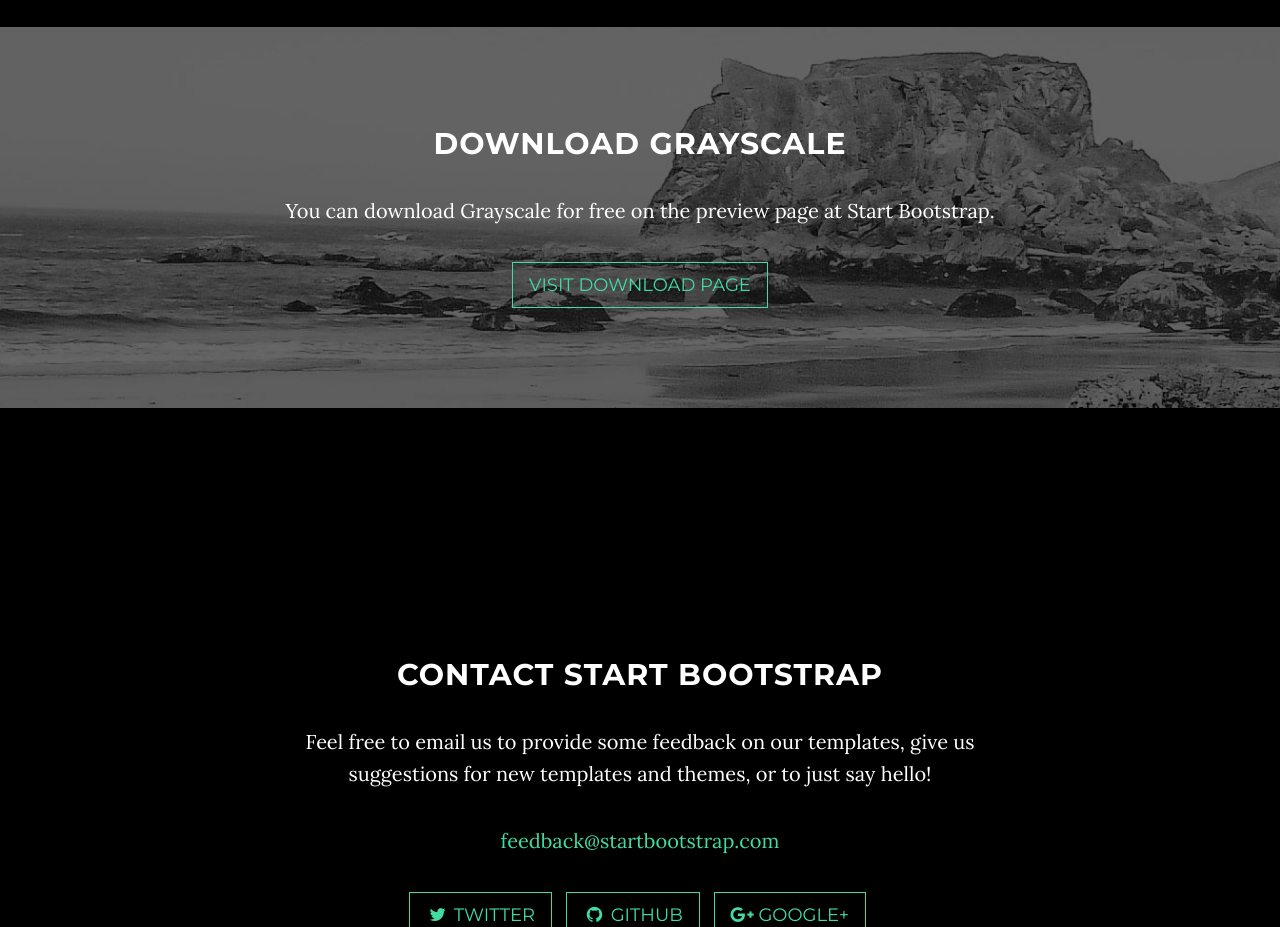
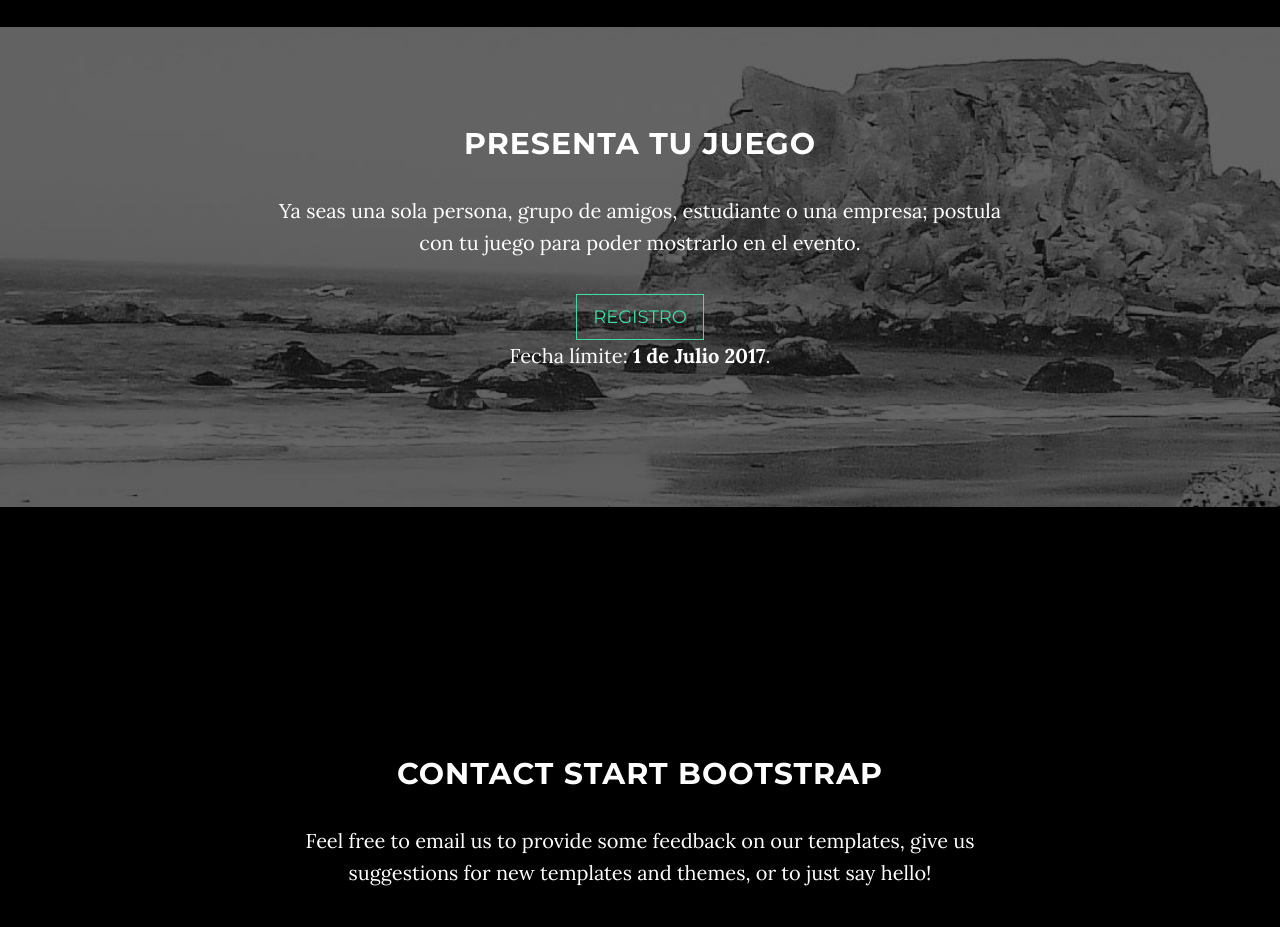
Before and after one commit to giacomopc/giacomopc.github.io, a website: page index.html in a window 1280 px wide. Shown: the part 1440-2367 px from the top of the page. Drawn offline with nearby package versions, Linux system fonts and the light colour scheme; some packages are replaced by stand-ins of ours.

Commit message:
Seccion: Presenta tu Juego texto

```diff
--- a/index.html
+++ b/index.html
@@ -101,9 +101,10 @@
         <div class="download-section">
             <div class="container">
                 <div class="col-lg-8 col-lg-offset-2">
-                    <h2>Download Grayscale</h2>
-                    <p>You can download Grayscale for free on the preview page at Start Bootstrap.</p>
-                    <a href="http://startbootstrap.com/template-overviews/grayscale/" class="btn btn-default btn-lg">Visit Download Page</a>
+                    <h2>Presenta tu Juego</h2>
+                    <p>Ya seas una sola persona, grupo de amigos, estudiante o una empresa; postula con tu juego para poder mostrarlo en el evento.</p>
+                    <a href="http://startbootstrap.com/template-overviews/grayscale/" class="btn btn-default btn-lg">Registro</a>
+                    <p>Fecha límite: <b>1 de Julio 2017</b>.</p>
                 </div>
             </div>
         </div>
```
